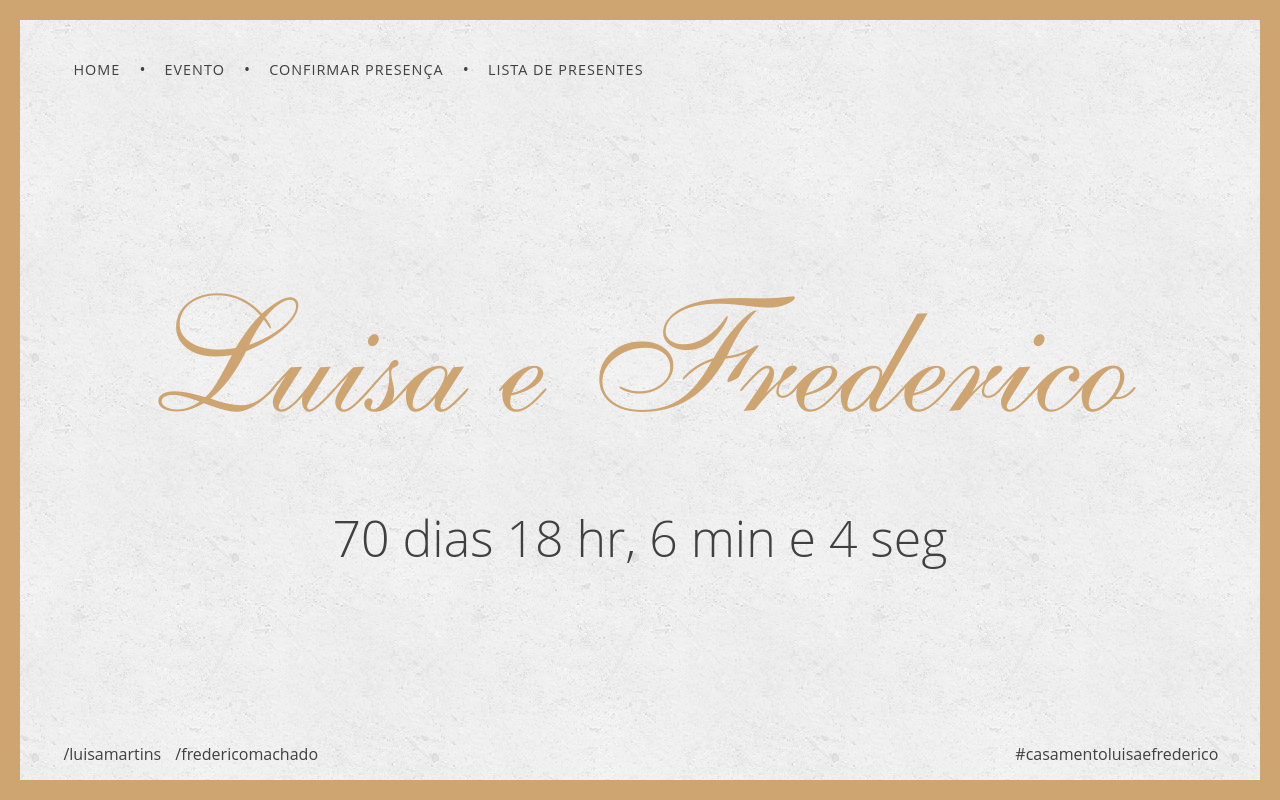
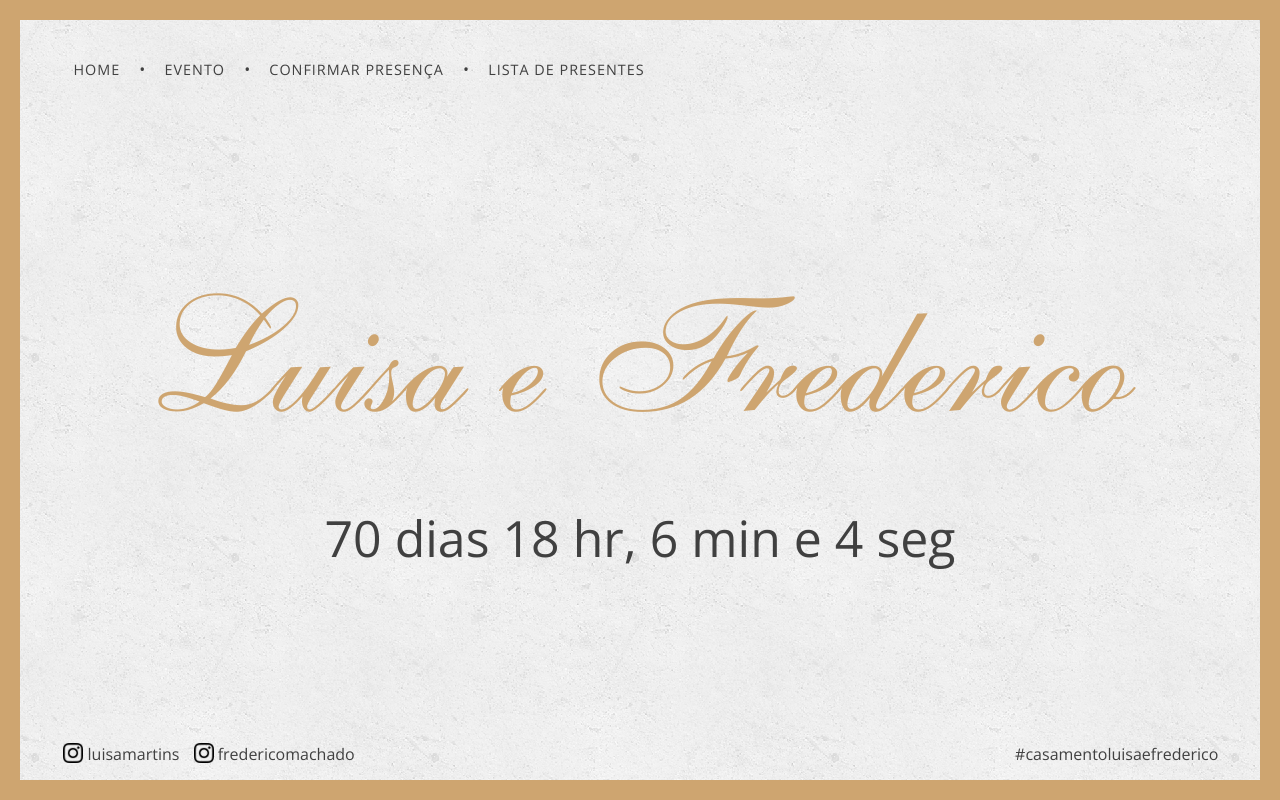
Before and after one commit to fredericomachado/luisaefrederico, a plain HTML site: page index.html in a window 1280 px wide. Drawn offline with nearby package versions, Linux system fonts and the light colour scheme.

Commit message:
image added; rename favico; update instagram link markup and styles

```diff
--- a/assets/stylesheets/application.css
+++ b/assets/stylesheets/application.css
@@ -1,3 +1,4 @@
+@import 'https://fonts.googleapis.com/css?family=Open+Sans:300,400';
 @font-face {
   font-family: 'ShelleyAllegro';
   src: url('../fonts/ShelleyAllegro.eot'); /* IE9 Compat Modes */
@@ -7,8 +8,6 @@
        url('../fonts/ShelleyAllegro.ttf')  format('truetype'), /* Safari, Android, iOS */
        url('../fonts/ShelleyAllegro.svg#svgFontName') format('svg'); /* Legacy iOS */
 }
-
-@import 'https://fonts.googleapis.com/css?family=Open+Sans:300,400';
 
 /* http://meyerweb.com/eric/tools/css/reset/
    v2.0 | 20110126
@@ -136,6 +135,15 @@ h1:hover {
 	display: inline-block;
 	border: 1px solid #cea570;
 }
+.icon-instagram {
+  background: url('../images/icon_instagram.png');
+  background-size: 100%;
+  width: 20px;
+  height: 20px;
+  display: inline-block;
+  vertical-align: bottom;
+  margin-bottom: 2px;
+}
 .footer {
 	width: 100%;
 	position: absolute;
--- a/index.html
+++ b/index.html
@@ -23,8 +23,14 @@
       </div>
     </div>
     <footer class="footer">
-      <a href="https://www.instagram.com/lluisamartins/" target="_blank">/luisamartins</a>
-      <a href="https://www.instagram.com/fredericomachado/" target="_blank">/fredericomachado</a>
+      <a href="https://www.instagram.com/lluisamartins/" target="_blank">
+        <i class="icon-instagram"></i>
+        luisamartins
+      </a>
+      <a href="https://www.instagram.com/fredericomachado/" target="_blank">
+        <i class="icon-instagram"></i>
+        fredericomachado
+      </a>
       <div class="copy">#casamentoluisaefrederico</div>
     </footer>
     <script src="https://ajax.googleapis.com/ajax/libs/jquery/1.12.4/jquery.min.js"></script>
```
Also changed, not shown: event.html (+8 -2 lines), gifts.html (+8 -2 lines), rsvp.html (+8 -2 lines), assets/images/favico.png (renamed from assets/images/apple-icon-152x152.png), assets/images/icon_instagram.png (added).
